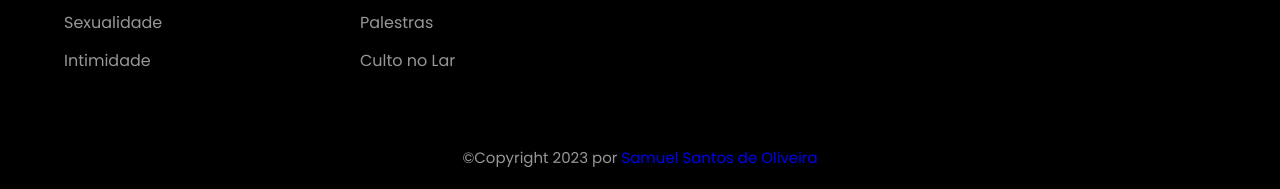
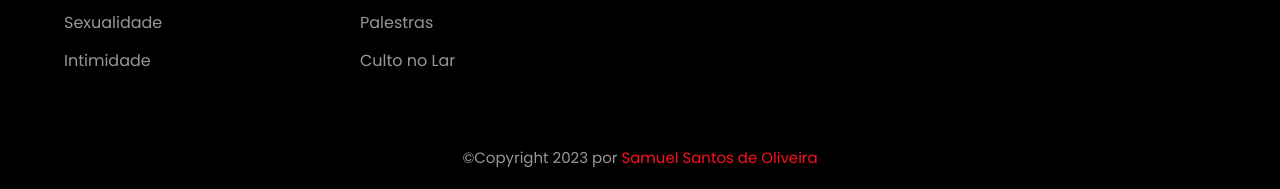
Before and after one commit to samuxka/siteIBME, a plain HTML site: page index.html in a window 1280 px wide. Shown: the part 3522-3711 px from the top of the page. Drawn offline with nearby package versions, Linux system fonts and the light colour scheme.

Commit message:
Update style.css

```diff
--- a/css/style.css
+++ b/css/style.css
@@ -379,6 +379,10 @@ header.sticky{
     font-size: 15px;
 }
 
+.copyright a{
+    color: var(--main-color);
+}
+
 /* Estilos para a imagem ampliada */
 .imagem-ampliada {
     position: fixed;
```
